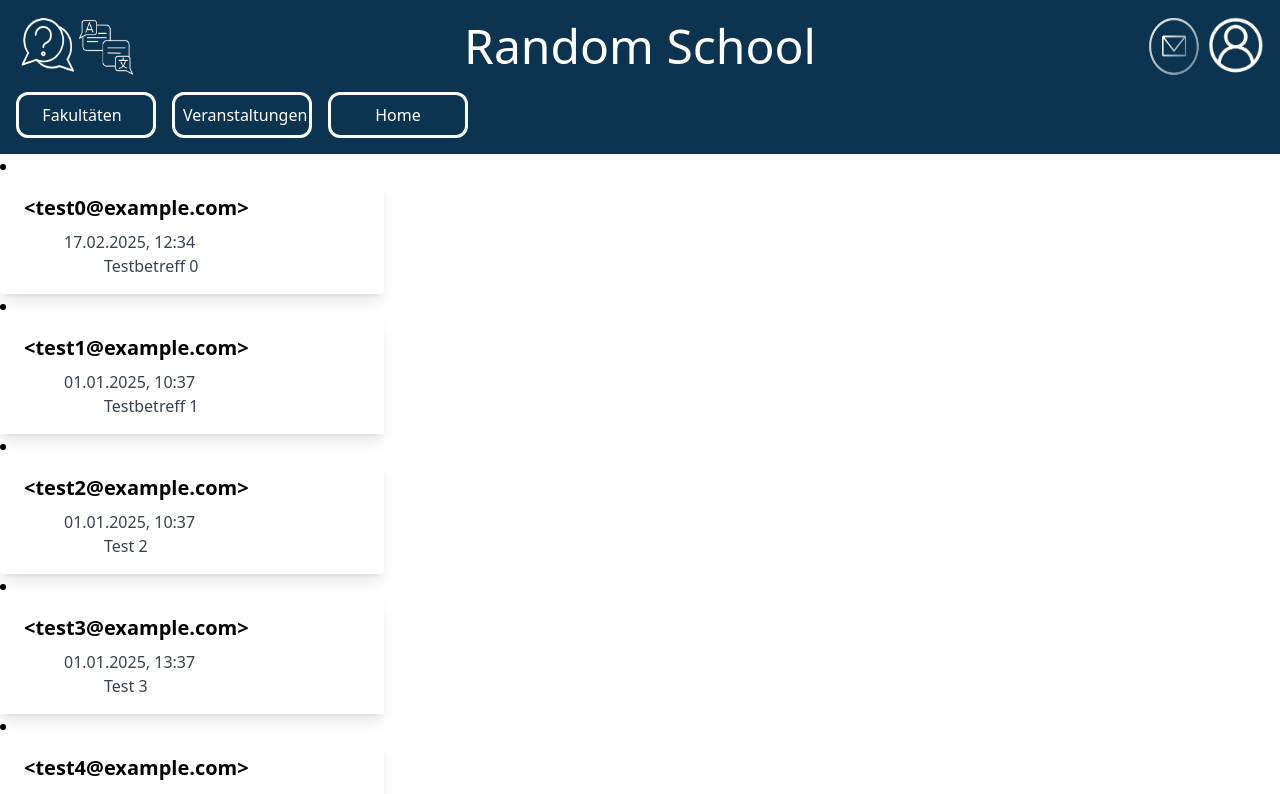
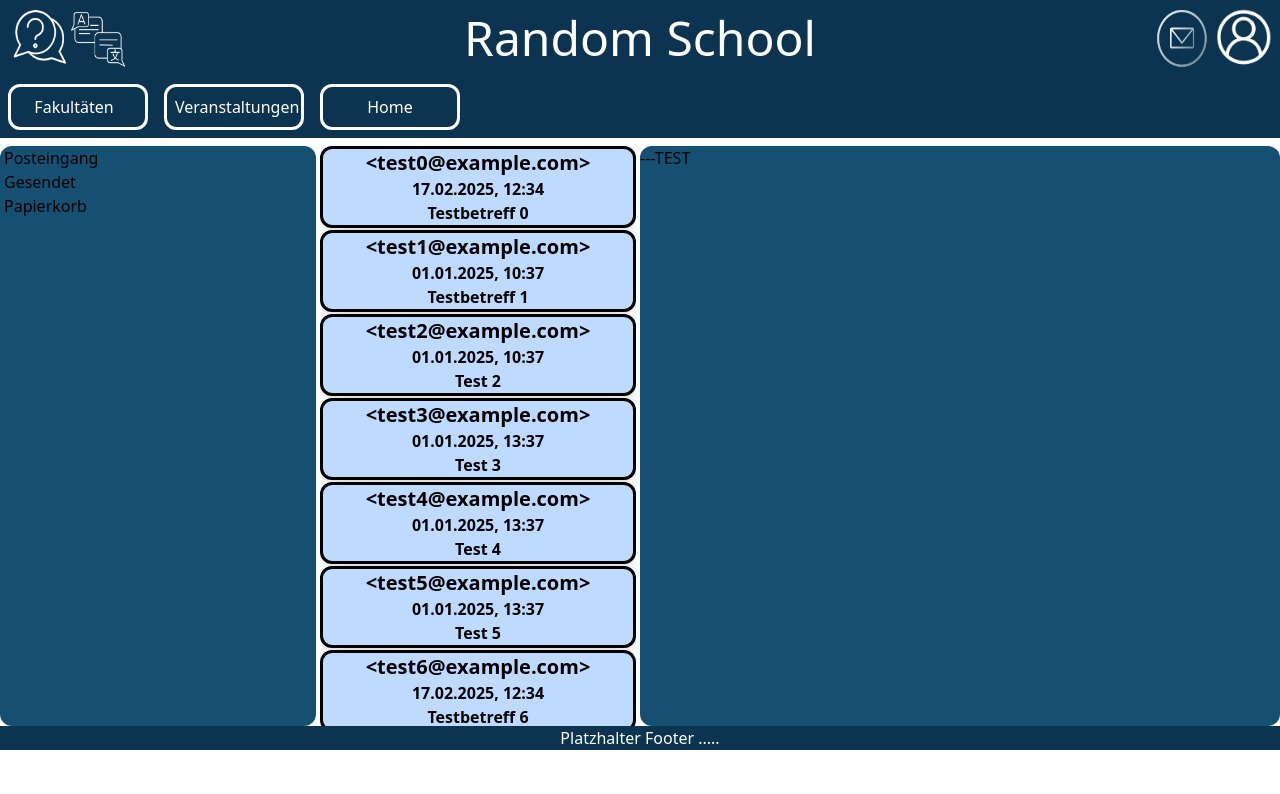
Before and after one commit to skr4ll/learning-platform, a React (Vite) app: page /postfach in a window 1280 px wide. Shown: the top 794 px of the page. Built offline with nearby package versions, Linux system fonts and the light colour scheme.

Commit message:
Add Containers and functionality and update designs

```diff
--- a/data.js
+++ b/data.js
@@ -47,5 +47,44 @@ export const emails = [
         datetime: new Date('2025-01-01T13:37:37.377Z'),
         subject : "Test 5",
         message: "testtest",
-    }
+    },
+    {
+        id : 6,
+        from : "test6@example.com",
+        datetime: new Date('2025-02-17T12:34:56.789Z'),
+        folder_id : 0, // 0 ist Posteingang
+        subject : "Testbetreff 6",
+        message: "testtest",
+    },
+    {
+        id : 7,
+        from : "test7@example.com",
+        datetime: new Date('2025-02-17T12:34:56.789Z'),
+        folder_id : 0, // 0 ist Posteingang
+        subject : "Testbetreff 7",
+        message: "testtest",
+    },
+    {
+        id : 8,
+        from : "test8@example.com",
+        datetime: new Date('2025-02-17T12:34:56.789Z'),
+        folder_id : 0, // 0 ist Posteingang
+        subject : "Testbetreff 8",
+        message: "testtest",
+    },
 ]
+
+export const folders = [
+    {
+        parent : 0,
+        folder_name: "Posteingang"
+    },
+    {
+        parent : 0,
+        folder_name: "Gesendet"
+    },
+    {
+        parent : 0,
+        folder_name: "Papierkorb"
+    },
+]
--- /dev/null
+++ b/src/components/ContainerEmails.jsx
@@ -0,0 +1,18 @@
+import Email from "../components/Email";
+import { emails } from "../../data";
+
+const ContainerEmails = () => {
+    const handleClick = (mail_id) => {
+        alert("Mail with id " + mail_id + " clicked!")
+    }
+
+    return (
+      <div className="h-145 overflow-auto mr-1">
+          {emails.map((email) => (
+              <div onClick={() => {handleClick(email.id)}} key={email.id}><Email {...email} /></div>
+          ))}
+      </div>
+    );
+  };
+
+  export default ContainerEmails;
--- /dev/null
+++ b/src/components/ContainerFolders.jsx
@@ -0,0 +1,14 @@
+import EmailFolder from "./EmailFolder";
+import { folders } from "../../data";
+
+const ContainerFolders = () => {
+    return (
+    <div className="bg-uzk-light mr-1 rounded-xl h-145 overflow-auto">
+        {folders.map((folder) =>(<div className="pl-1"><EmailFolder {...folder} /></div>))}
+    </div>
+
+
+    );
+  };
+
+  export default ContainerFolders;
--- a/src/components/Email.jsx
+++ b/src/components/Email.jsx
@@ -1,15 +1,17 @@
+import { useState } from "react";
 const Email = (props) => {
     let tag = props.datetime.getDate(), monat = props.datetime.getMonth() + 1, jahr = props.datetime.getFullYear();
     let datum = (tag < 10 ? "0" + tag : tag) + "." + (monat < 10 ? "0" + monat : monat) + "." + jahr;
     let zeit = props.datetime.getHours() + ":" + props.datetime.getMinutes();
-    console.log(props.datetime);
+    const [email_clicked, setEmail_clicked] = useState(false);
 
     return (
-        <div className="max-w-sm rounded overflow-hidden shadow-lg">
-            <div className="px-6 py-4">
-                <div className="font-bold text-xl mb-2">{"<" + props.from + ">"}</div>
-                    <p className="text-gray-700 text-base ml-10">{datum + ", " + zeit}</p>
-                    <p className="text-gray-700 text-base ml-20">{props.subject}</p>
+        <div className="text-center max-w-sm rounded-xl border-3 overflow-hidden shadow-lg bg-blue-200 mb-0.5">
+            <div onClick= {() => setEmail_clicked(true)}
+            className={email_clicked === true ? "font-normal" : "font-bold"}>
+                <div className="text-xl">{"<" + props.from + ">"}</div>
+                    <p className="text-base">{datum + ", " + zeit}</p>
+                    <p className="text-base">{props.subject}</p>
             </div>
         </div>
     );
--- /dev/null
+++ b/src/components/EmailFolder.jsx
@@ -0,0 +1,8 @@
+const EmailFolder = (props) => {
+    return (
+
+      <button className="cursor-pointer hover:text-blue-50">{props.folder_name}</button>
+    );
+  };
+
+  export default EmailFolder;
--- a/src/components/Footer.jsx
+++ b/src/components/Footer.jsx
@@ -1,6 +1,6 @@
 const Footer = () => {
     return (
-      <footer className="bg-uzk-dark mt-120 text-white text-center">
+      <footer className="bg-uzk-dark text-white text-center">
         <p>Platzhalter Footer .....</p>
       </footer>
     );
--- a/src/components/Header.jsx
+++ b/src/components/Header.jsx
@@ -4,7 +4,7 @@ const Header = () => {
   const navigate = useNavigate();
 
   return (
-    <header className="bg-uzk-dark text-white p-4">
+    <header className="bg-uzk-dark text-white p-2">
       <div className="flex justify-between items-center mb-4">
 
         {/* Buttons links */}
--- /dev/null
+++ b/src/components/MailView.jsx
@@ -0,0 +1,9 @@
+const MailView = () => {
+    return (
+      <div className="bg-uzk-light h-145 overflow-auto rounded-xl">
+        <p> ---TEST</p>
+      </div>
+    );
+  };
+
+  export default MailView;
--- a/src/pages/Postfach.jsx
+++ b/src/pages/Postfach.jsx
@@ -1,16 +1,19 @@
 import Header from "../components/header";
 import Footer from "../components/footer";
-import Email from "../components/Email";
-import { emails } from "../../data";
+import ContainerEmails from "../components/ContainerEmails";
+import MailView from "../components/MailView";
+import ContainerFolders from "../components/ContainerFolders";
 
 const Postfach = () => {
   return (
 	<>
 		<Header />
-		{emails.map((email) => (
-			<li key={email.id}><Email {...email} /></li>
+		<div className="mt-2 flex">
+			<div className="w-1/4"><ContainerFolders /></div>
+			<div className="w-1/4"><ContainerEmails /></div>
+			<div className="w-2/4"><MailView /></div>
+		</div>
 
-		))}
 		<Footer />
 	</>
   );
```
